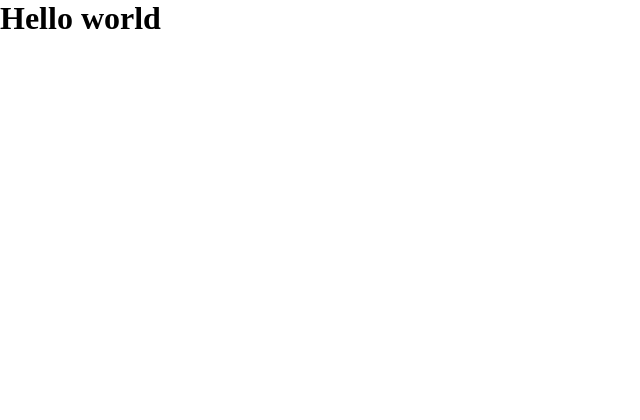
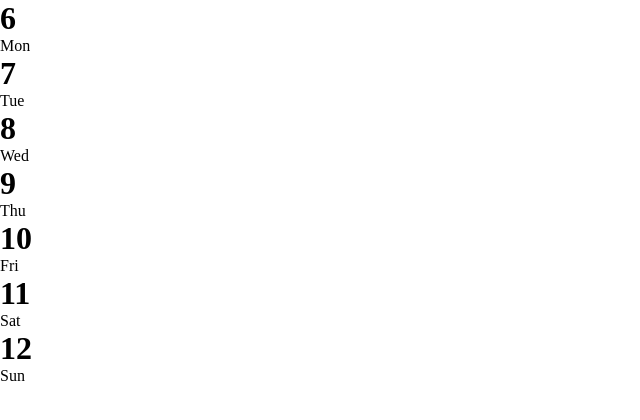
Before and after one commit to eikon-frontend-students/imd2-exercice-hebdomadaire-5-Yelyzy, a website built with Parcel: page src/index.html in a window 1280 px wide. Shown: the whole page, without its empty margins (0-640 px from the left). Built offline with nearby package versions, Linux system fonts and the light colour scheme.

Commit message:
realisation du HTML

```diff
--- a/src/index.html
+++ b/src/index.html
@@ -7,7 +7,42 @@
     <link rel="stylesheet" href="css/main.css" />
   </head>
   <body>
-    <h1>Hello world</h1>
+    <div class="wrapper">
+      <div class="day">
+        <h1>6</h1>
+        <p>Mon</p>
+      </div>
+
+      <div class="day">
+        <h1>7</h1>
+        <p>Tue</p>
+      </div>
+
+      <div class="day">
+        <h1>8</h1>
+        <p>Wed</p>
+      </div>
+
+      <div class="day">
+        <h1>9</h1>
+        <p>Thu</p>
+      </div>
+
+      <div class="day">
+        <h1>10</h1>
+        <p>Fri</p>
+      </div>
+
+      <div class="day">
+        <h1>11</h1>
+        <p>Sat</p>
+      </div>
+
+      <div class="day">
+        <h1>12</h1>
+        <p>Sun</p>
+      </div>
+    </div>
 
     <script src="js/main.js" type="module"></script>
   </body>
```
